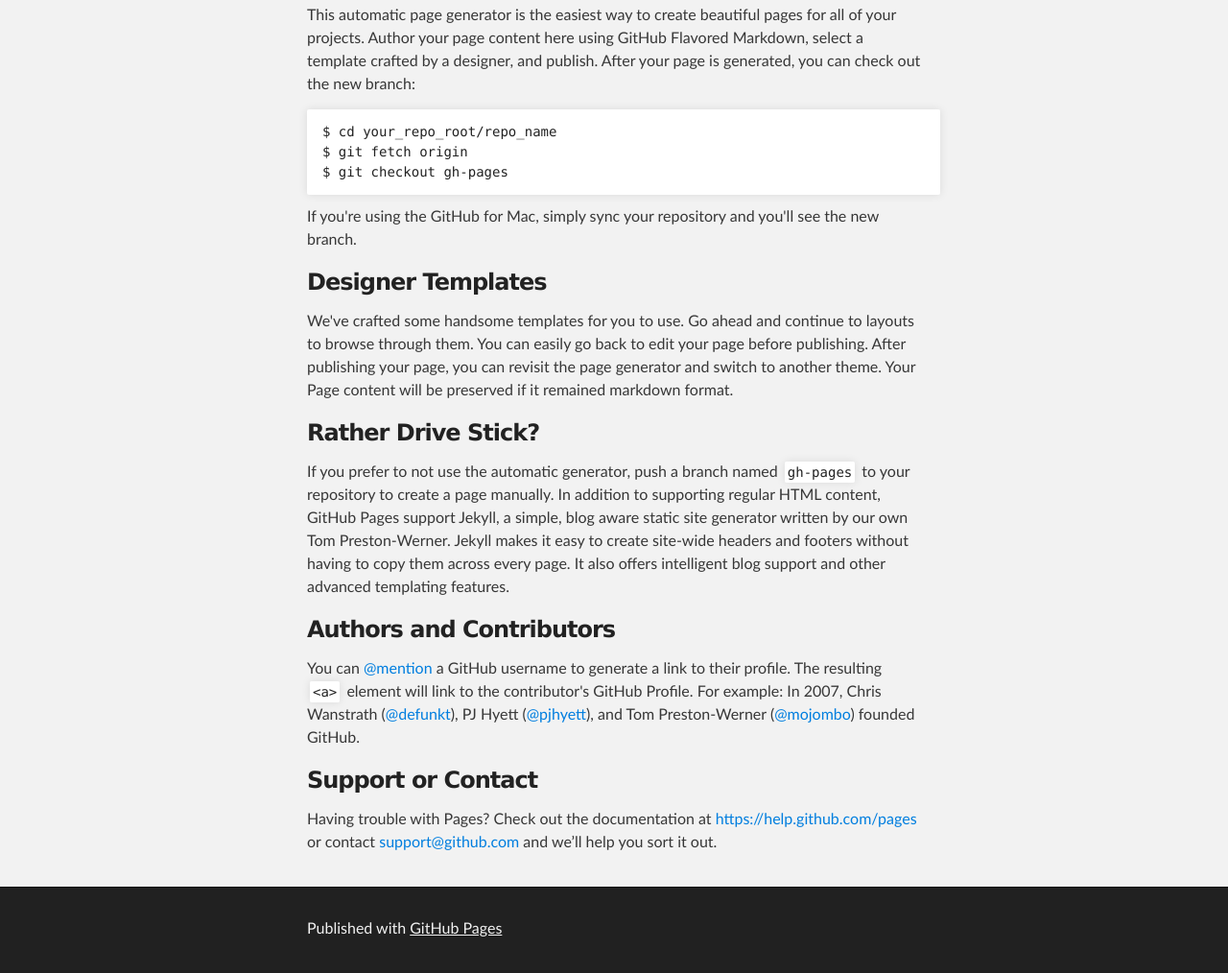
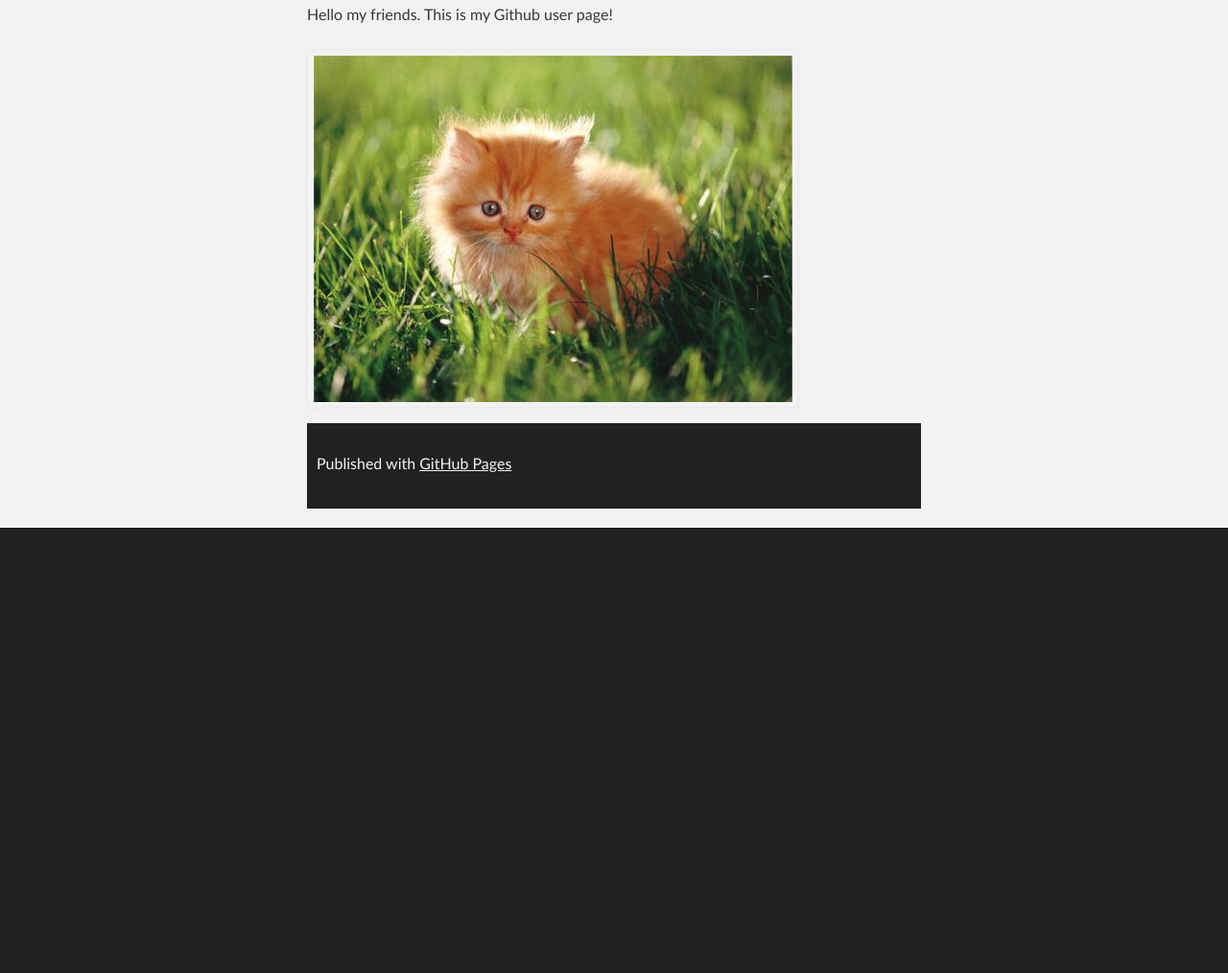
Before and after one commit to Sebundy/sebundy.github.io, a plain HTML site: page index.html in a window 1280 px wide. Shown: the part 267-1281 px from the top of the page at 96% size. After the commit the page ends 818 px from the top, so only its background shows below. Drawn offline with Linux system fonts and the light colour scheme.

Commit message:
Replace auto-generated content in index.hmtl

```diff
--- a/index.html
+++ b/index.html
@@ -30,36 +30,8 @@
         <h3>
 <a id="welcome-to-github-pages" class="anchor" href="#welcome-to-github-pages" aria-hidden="true"><span class="octicon octicon-link"></span></a>Welcome to GitHub Pages.</h3>
 
-<p>This automatic page generator is the easiest way to create beautiful pages for all of your projects. Author your page content here using GitHub Flavored Markdown, select a template crafted by a designer, and publish. After your page is generated, you can check out the new branch:</p>
-
-<pre><code>$ cd your_repo_root/repo_name
-$ git fetch origin
-$ git checkout gh-pages
-</code></pre>
-
-<p>If you're using the GitHub for Mac, simply sync your repository and you'll see the new branch.</p>
-
-<h3>
-<a id="designer-templates" class="anchor" href="#designer-templates" aria-hidden="true"><span class="octicon octicon-link"></span></a>Designer Templates</h3>
-
-<p>We've crafted some handsome templates for you to use. Go ahead and continue to layouts to browse through them. You can easily go back to edit your page before publishing. After publishing your page, you can revisit the page generator and switch to another theme. Your Page content will be preserved if it remained markdown format.</p>
-
-<h3>
-<a id="rather-drive-stick" class="anchor" href="#rather-drive-stick" aria-hidden="true"><span class="octicon octicon-link"></span></a>Rather Drive Stick?</h3>
-
-<p>If you prefer to not use the automatic generator, push a branch named <code>gh-pages</code> to your repository to create a page manually. In addition to supporting regular HTML content, GitHub Pages support Jekyll, a simple, blog aware static site generator written by our own Tom Preston-Werner. Jekyll makes it easy to create site-wide headers and footers without having to copy them across every page. It also offers intelligent blog support and other advanced templating features.</p>
-
-<h3>
-<a id="authors-and-contributors" class="anchor" href="#authors-and-contributors" aria-hidden="true"><span class="octicon octicon-link"></span></a>Authors and Contributors</h3>
-
-<p>You can <a href="https://github.com/blog/821" class="user-mention">@mention</a> a GitHub username to generate a link to their profile. The resulting <code>&lt;a&gt;</code> element will link to the contributor's GitHub Profile. For example: In 2007, Chris Wanstrath (<a href="https://github.com/defunkt" class="user-mention">@defunkt</a>), PJ Hyett (<a href="https://github.com/pjhyett" class="user-mention">@pjhyett</a>), and Tom Preston-Werner (<a href="https://github.com/mojombo" class="user-mention">@mojombo</a>) founded GitHub.</p>
-
-<h3>
-<a id="support-or-contact" class="anchor" href="#support-or-contact" aria-hidden="true"><span class="octicon octicon-link"></span></a>Support or Contact</h3>
-
-<p>Having trouble with Pages? Check out the documentation at <a href="https://help.github.com/pages">https://help.github.com/pages</a> or contact <a href="mailto:support@github.com">support@github.com</a> and we’ll help you sort it out.</p>
-      </section>
-    </div>
+<p>Hello my friends. This is my Github user page!</p>
+<img src = "../sebundy.github.io/images/kitten.jpg"></img>
 
     <!-- FOOTER  -->
     <div id="footer_wrap" class="outer">
```
Also changed, not shown: images/kitten.jpg (added), 2 other files.
